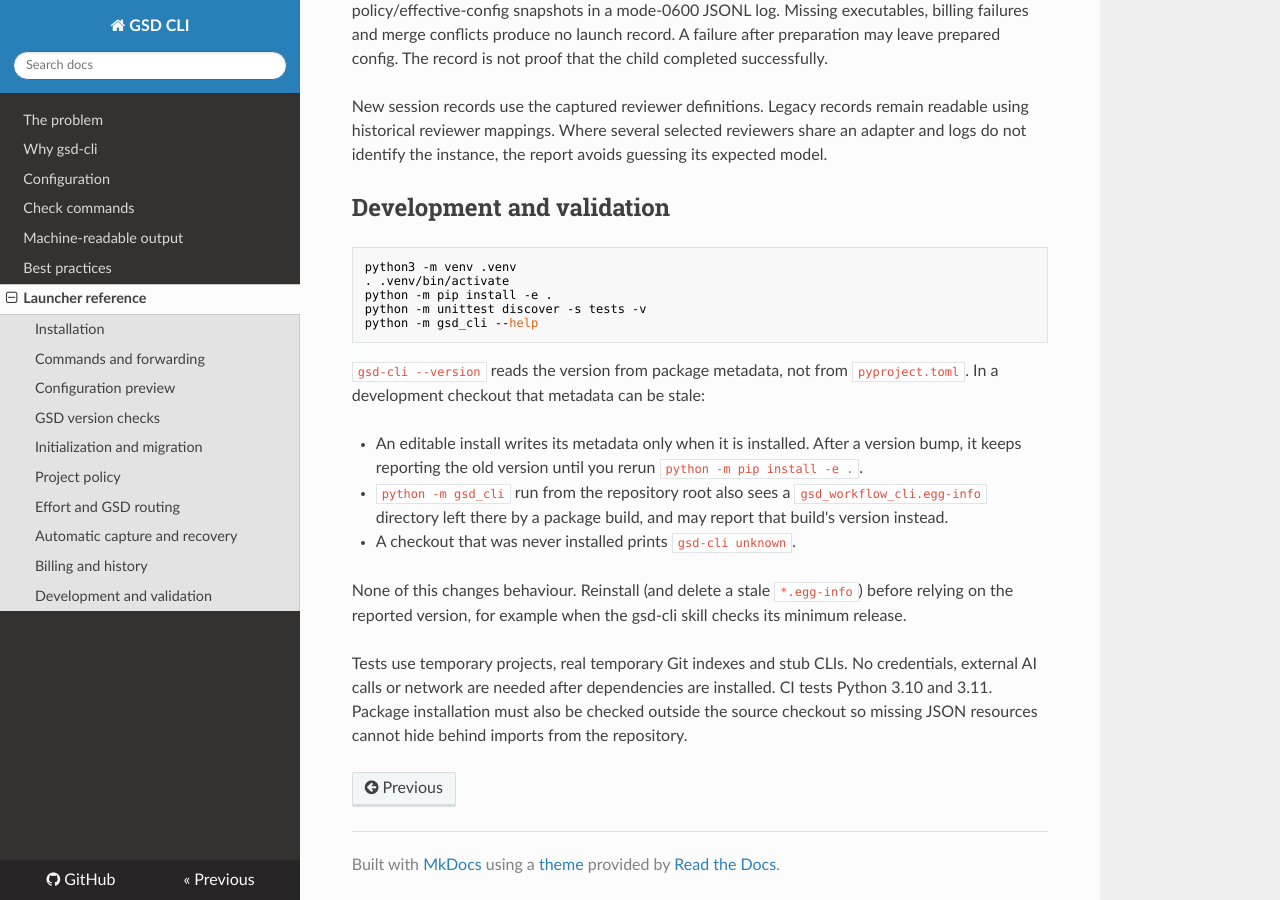
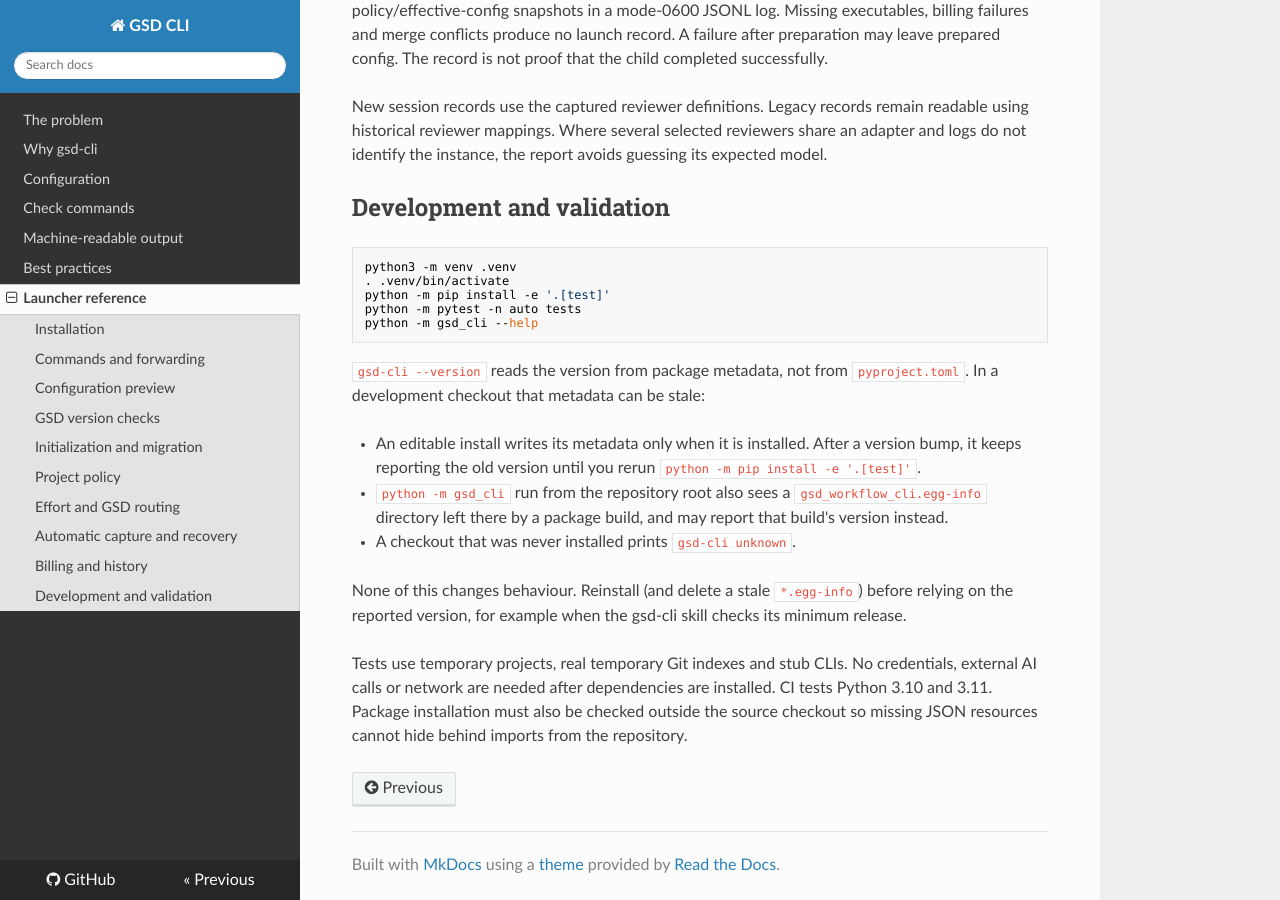
Before and after one commit to alexander-jacob/gsd-cli-repo-bootstrap, an MkDocs documentation site: the page built from docs/LAUNCHER.md, in a window 1280 px wide and 900 px high, scrolled down 7293 px. Built offline with MkDocs 1.6.1, drawn with Linux system fonts in a browser that asks for light colours; nearby versions of some CDN libraries.

Commit message:
Run the suite with pytest -n auto in docs, taskfile and CI
Before: README, docs/LAUNCHER.md, taskfile.yaml and CI ran the suite with
python -m unittest discover and installed the package without test
tools, while AGENTS.md already asked for pytest -n auto.

After: they install the 'test' extra and run python -m pytest -n auto
tests (the task passes extra arguments through), so every documented
path runs the same parallel suite. CI keeps its non-editable install,
which the outside-checkout resource check depends on.

Squashed from branch pytest-everywhere.

````diff
--- a/docs/LAUNCHER.md
+++ b/docs/LAUNCHER.md
@@ -194,14 +194,14 @@ New session records use the captured reviewer definitions. Legacy records remain
 ```sh
 python3 -m venv .venv
 . .venv/bin/activate
-python -m pip install -e .
-python -m unittest discover -s tests -v
+python -m pip install -e '.[test]'
+python -m pytest -n auto tests
 python -m gsd_cli --help
 ```
 
 `gsd-cli --version` reads the version from package metadata, not from `pyproject.toml`. In a development checkout that metadata can be stale:
 
-- An editable install writes its metadata only when it is installed. After a version bump, it keeps reporting the old version until you rerun `python -m pip install -e .`.
+- An editable install writes its metadata only when it is installed. After a version bump, it keeps reporting the old version until you rerun `python -m pip install -e '.[test]'`.
 - `python -m gsd_cli` run from the repository root also sees a `gsd_workflow_cli.egg-info` directory left there by a package build, and may report that build's version instead.
 - A checkout that was never installed prints `gsd-cli unknown`.
 
--- a/taskfile.yaml
+++ b/taskfile.yaml
@@ -8,10 +8,10 @@ tasks:
       - uv run --isolated --no-project --with-requirements docs/requirements.txt mkdocs serve {{.CLI_ARGS}}
 
   test:
-    desc: Run the offline test suite in the active Python environment
+    desc: Run the offline test suite on all CPUs in the active Python environment (needs the test extra)
     dir: '{{.TASKFILE_DIR}}'
     cmds:
-      - python -m unittest discover -s tests -v
+      - python -m pytest -n auto tests {{.CLI_ARGS}}
 
   install:
     desc: Install the package, Click and Pydantic in a pipx environment
````
Also changed, not shown: README.md (+2 -2 lines), 1 other file.
